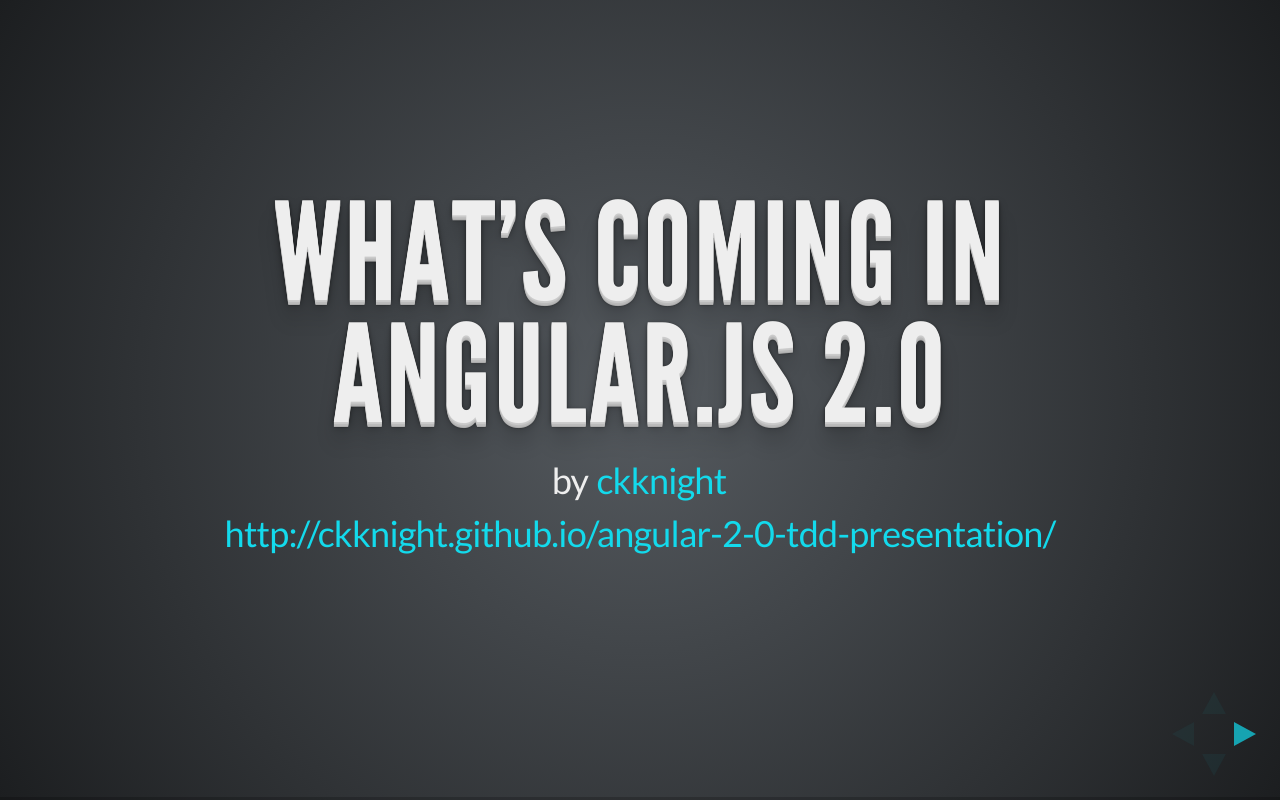
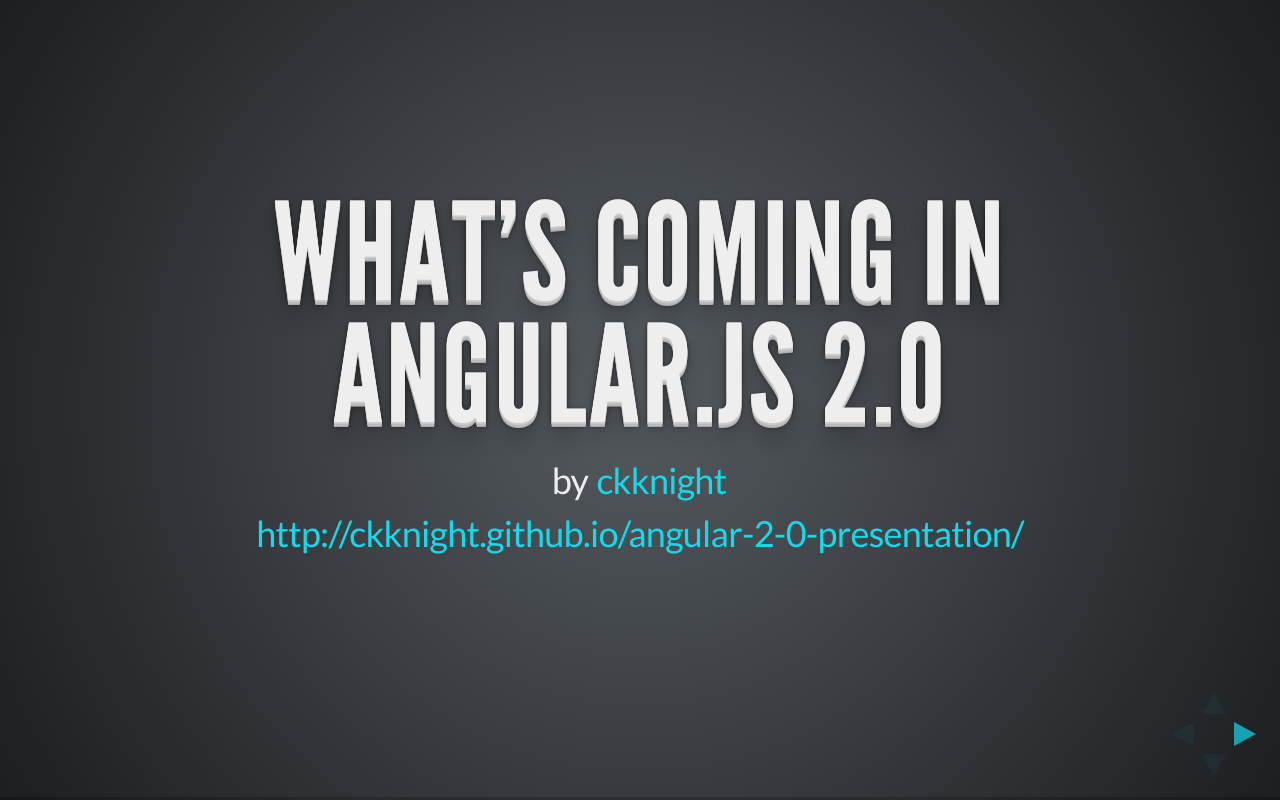
Before and after one commit to ckknight/angular-2-0-presentation, a website: page index.html in a window 1280 px wide. Drawn offline with nearby package versions, Linux system fonts and the light colour scheme.

Commit message:
fix typo

```diff
--- a/index.html
+++ b/index.html
@@ -33,7 +33,7 @@
         <section>
           <h1>What's coming in Angular.JS 2.0</h1>
           <p>by <a href="https://github.com/ckknight">ckknight</a></p>
-          <p><a href="http://ckknight.github.io/angular-2-0-presentation/">http://ckknight.github.io/angular-2-0-tdd-presentation/</a></p>
+          <p><a href="http://ckknight.github.io/angular-2-0-presentation/">http://ckknight.github.io/angular-2-0-presentation/</a></p>
         </section>
         <section>
           <h2>Alternate Titles:</h2>
```
